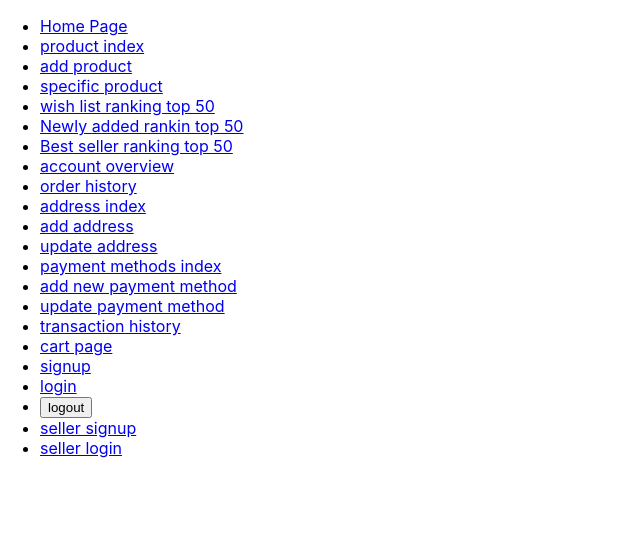
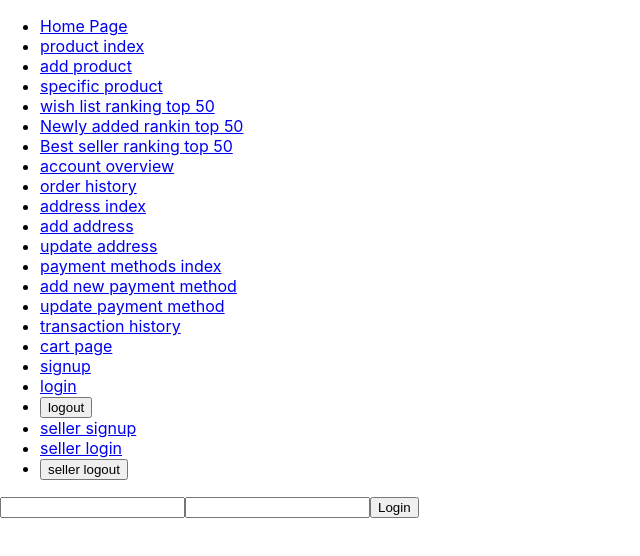
Before and after one commit to XX989tmx/amazon_clone_clientside, a React (Create React App) app: page /seller/auth/login in a window 1280 px wide. Shown: the top 556 px of the page, without its empty margins (0-640 px from the left). Built offline with nearby package versions, Linux system fonts and the light colour scheme.

Commit message:
adds seller login functionality

```diff
--- a/src/sellers/pages/SellerLogin.js
+++ b/src/sellers/pages/SellerLogin.js
@@ -1,11 +1,52 @@
-import React from 'react';
+import Axios from "axios";
+import React, { useContext, useState } from "react";
+import { useHistory } from "react-router-dom";
+import { AuthContext } from "../../shared/context/auth-context";
 
 const SellerLogin = () => {
-    return (
-        <div>
+  const auth = useContext(AuthContext);
+  const history = useHistory();
+  const [Email, setEmail] = useState("");
+  const [Password, setPassword] = useState("");
 
-        </div>
-    );
-}
+  const loginSubmitHandler = async (event) => {
+    event.preventDefault();
+    let response;
+    let body = {
+      email: Email,
+      password: Password,
+    };
+    try {
+      response = await Axios.post(
+        "http://localhost:8080/api/sellers/login",
+        body
+      );
+    } catch (error) {
+      console.log(error);
+    }
+    console.log(response);
+    auth.sellerLogin(response.data.sellerId, response.data.token);
+  };
+
+  const emailChangeHandler = (event) => {
+    setEmail(event.target.value);
+  };
+  const passwordChangeHandler = (event) => {
+    setPassword(event.target.value);
+  };
+  return (
+    <div>
+      <form action="" onSubmit={loginSubmitHandler}>
+        <input type="email" value={Email} onChange={emailChangeHandler} />
+        <input
+          type="password"
+          value={Password}
+          onChange={passwordChangeHandler}
+        />
+        <button type="submit">Login</button>
+      </form>
+    </div>
+  );
+};
 
 export default SellerLogin;
--- a/src/shared/components/navigation/HeaderNavigation.js
+++ b/src/shared/components/navigation/HeaderNavigation.js
@@ -3,7 +3,7 @@ import { Link } from "react-router-dom";
 import { AuthContext } from "../../context/auth-context";
 
 const HeaderNavigation = () => {
-    const auth = useContext(AuthContext);
+  const auth = useContext(AuthContext);
   return (
     <header>
       <nav>
@@ -91,6 +91,9 @@ const HeaderNavigation = () => {
           <li>
             <Link to={"/seller/auth/login"}>seller login</Link>
           </li>
+          <li>
+            <button onClick={auth.sellerLogout}>seller logout</button>
+          </li>
         </ul>
       </nav>
     </header>
```
